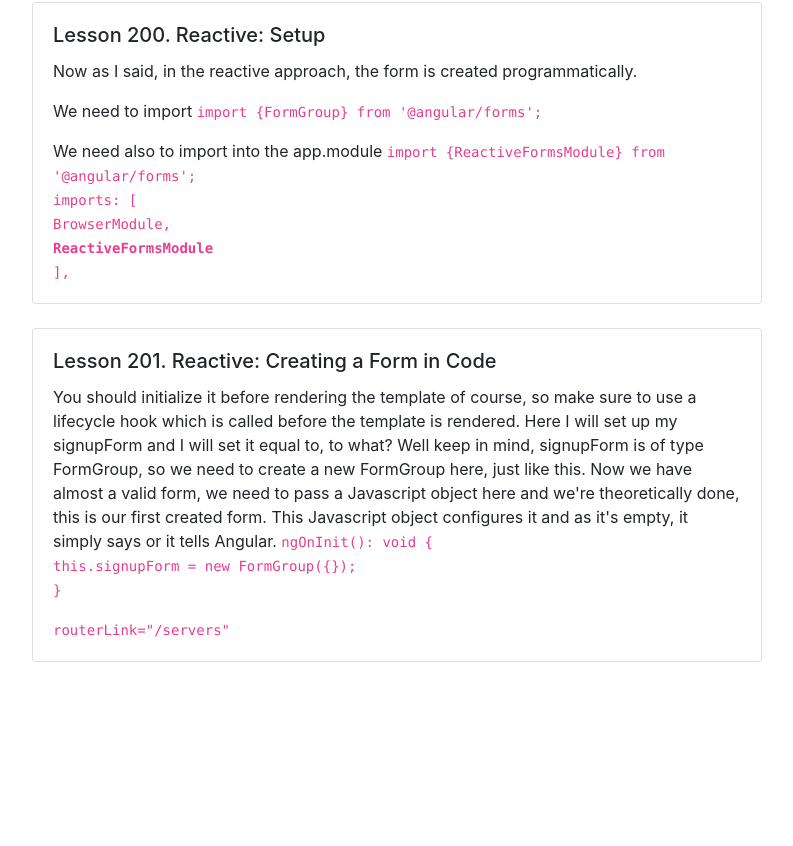
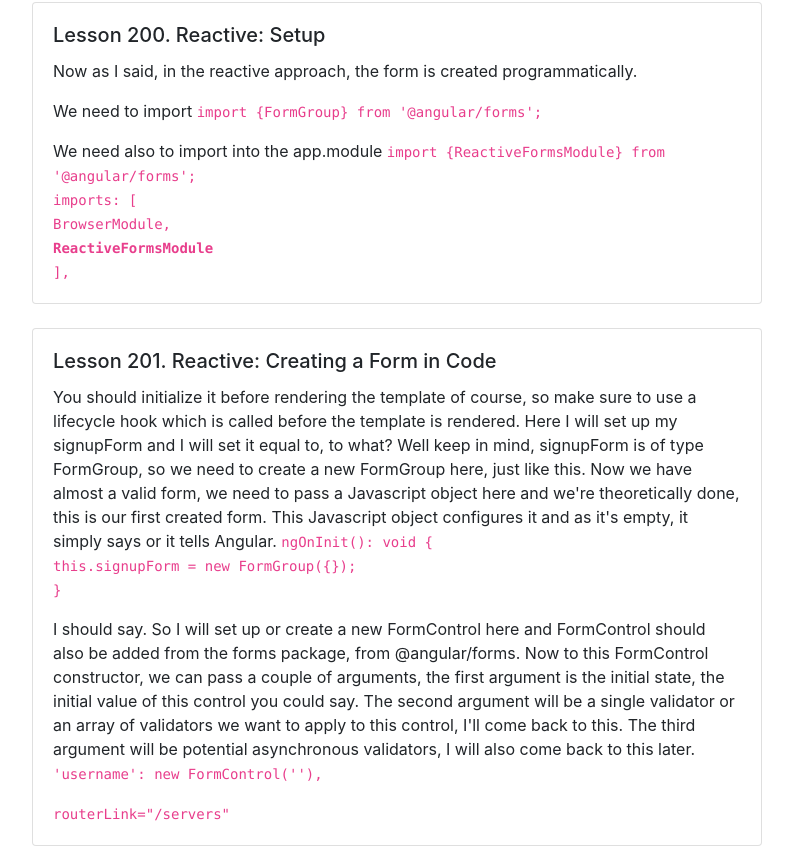
Before and after one commit to Sandro81/section15-reactive-setup-form, an Angular app: page / in a window 1280 px wide. Shown: the part 296-1142 px from the top of the page, without its empty margins (53-846 px from the left). Before the commit the page ends 958 px from the top, so only its background shows below. Built offline with nearby package versions, Linux system fonts and the light colour scheme.

Commit message:
section15 reactive setup form

```diff
--- a/src/app/app.component.html
+++ b/src/app/app.component.html
@@ -47,6 +47,7 @@
           <p class="card-text"> You should initialize it before rendering the template of course, so make sure to use a lifecycle hook which is called before the template is rendered. Here I will set up my signupForm and I will set it equal to, to what? Well keep in mind, signupForm is of type FormGroup, so we need to create a new FormGroup here, just like this. Now we have almost a valid form, we need to pass a Javascript object here and we're theoretically done, this is our first created form. This Javascript object configures it and as it's empty, it simply says or it tells Angular. <code>ngOnInit(): void &#123;<br>
             this.signupForm = new FormGroup(&#123;});<br>
             }</code></p>
+          <p class="card-text">      I should say. So I will set up or create a new FormControl here and FormControl should also be added from the forms package, from @angular/forms. Now to this FormControl constructor, we can pass a couple of arguments, the first argument is the initial state, the initial value of this control you could say. The second argument will be a single validator or an array of validators we want to apply to this control, I'll come back to this. The third argument will be potential asynchronous validators, I will also come back to this later. <code> 'username': new FormControl(''),</code></p>
           <p class="card-text"> <code>routerLink="/servers" </code></p>
         </div>
       </div>
--- a/src/app/app.component.ts
+++ b/src/app/app.component.ts
@@ -1,5 +1,5 @@
 import {Component, OnInit} from '@angular/core';
-import {FormGroup} from '@angular/forms';
+import {FormControl, FormGroup} from '@angular/forms';
 
 @Component({
   selector: 'app-root',
@@ -11,7 +11,10 @@ export class AppComponent implements OnInit{
   signupForm: FormGroup;
 
   ngOnInit(): void {
-    this.signupForm = new FormGroup({});
+    this.signupForm = new FormGroup({
+      'username': new FormControl(''),
+
+    });
   }
 
 }
```
